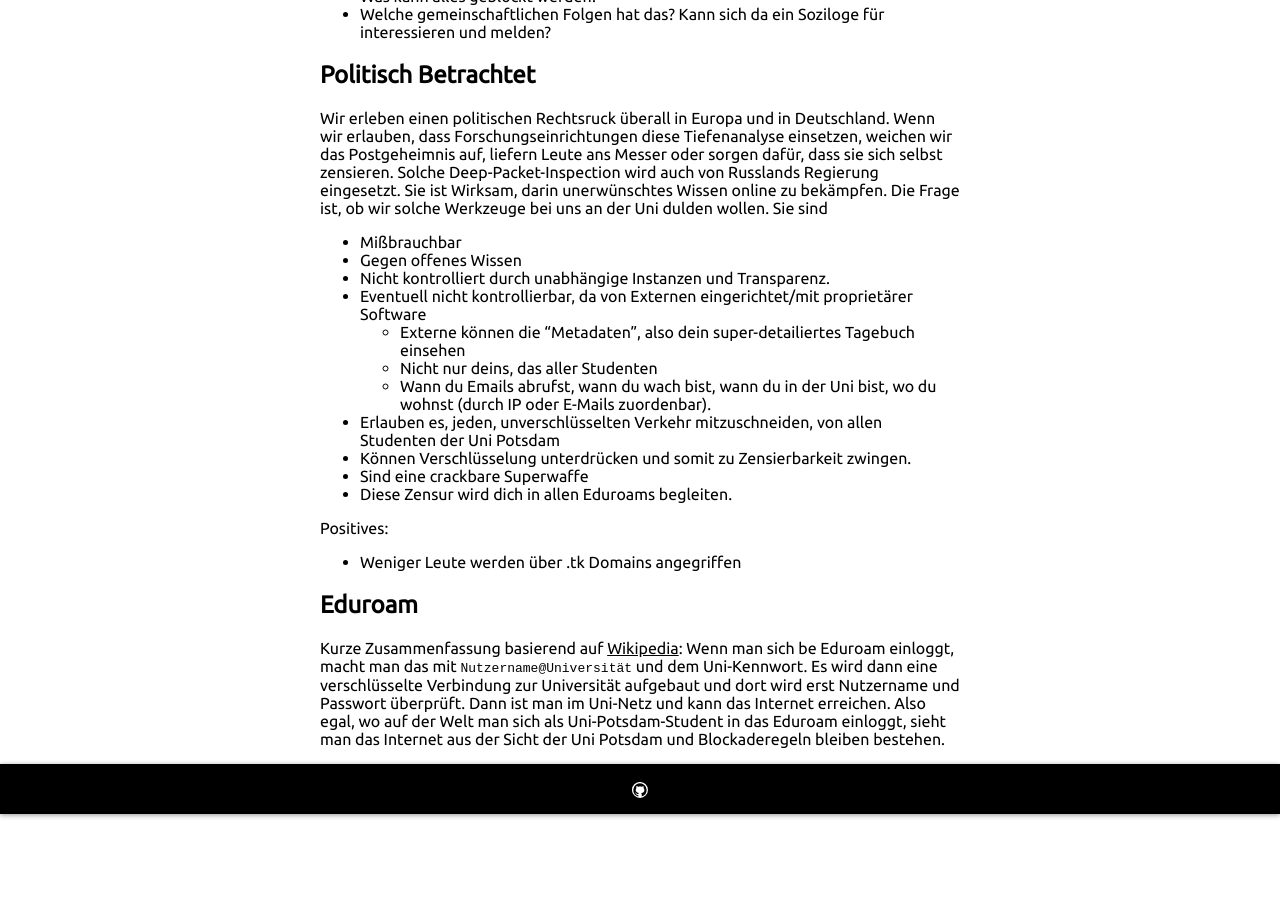
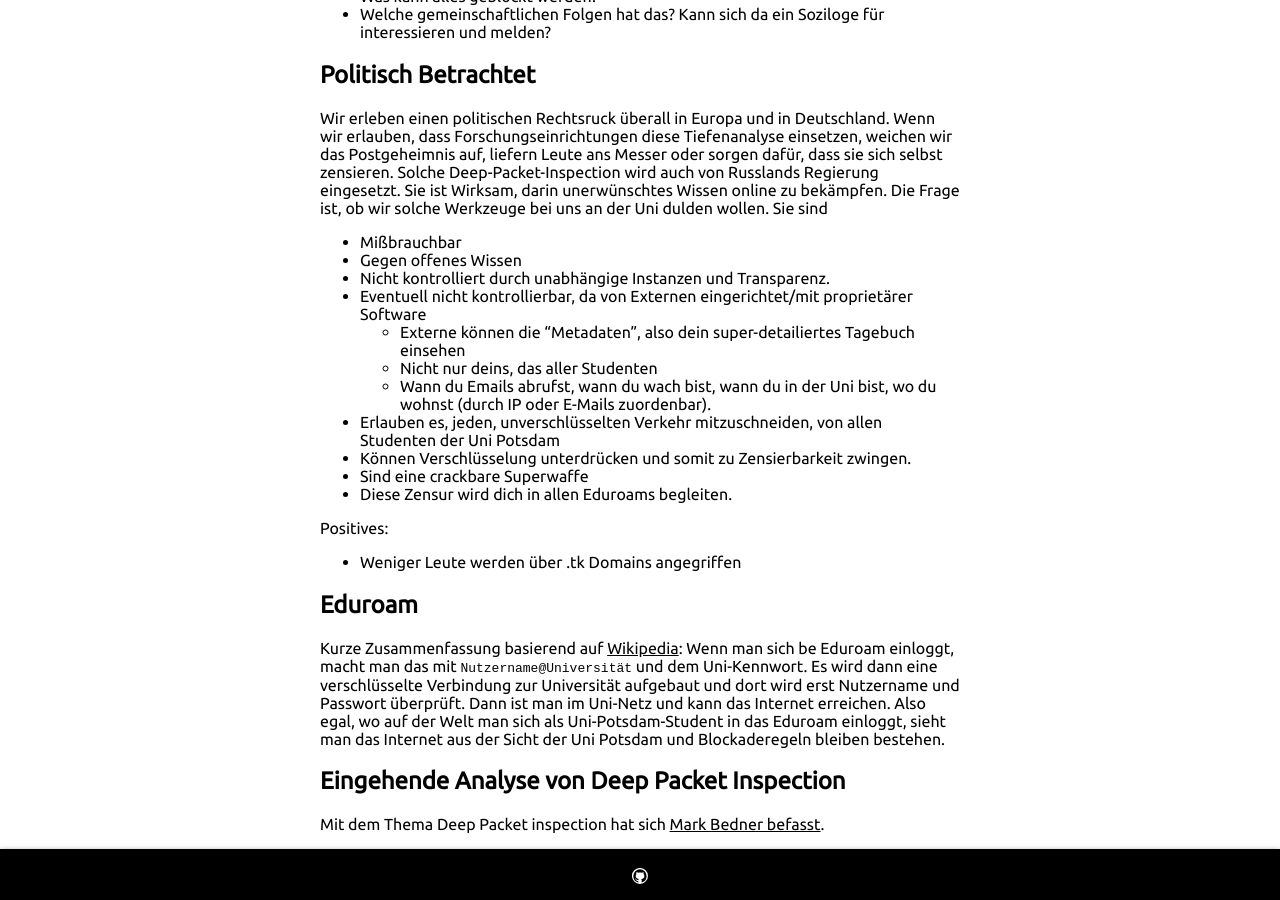
Before and after one commit to niccokunzmann/niccokunzmann.github.io, a Jekyll site: the page built from _posts/2016-06-02-Uni-Potsdam-Zensiert-Das-Internet.md, in a window 1280 px wide and 900 px high, scrolled down 5748 px. Built offline with Jekyll 4.4.1, drawn with Linux system fonts in a browser that asks for light colours.

Commit message:
added deep packet inspection paper

```diff
--- a/_posts/2016-06-02-Uni-Potsdam-Zensiert-Das-Internet.md
+++ b/_posts/2016-06-02-Uni-Potsdam-Zensiert-Das-Internet.md
@@ -253,3 +253,7 @@
 Es wird dann eine verschlüsselte Verbindung zur Universität aufgebaut und dort wird erst Nutzername und Passwort überprüft.
 Dann ist man im Uni-Netz und kann das Internet erreichen.
 Also egal, wo auf der Welt man sich als Uni-Potsdam-Student in das Eduroam einloggt, sieht man das Internet aus der Sicht der Uni Potsdam und Blockaderegeln bleiben bestehen.
+
+## Eingehende Analyse von Deep Packet Inspection
+
+Mit dem Thema Deep Packet inspection hat sich [Mark Bedner befasst](http://kobra.bibliothek.uni-kassel.de/bitstream/urn:nbn:de:hebis:34-2009113031192/5/BednerDeepPacketInspection.pdf).
```
